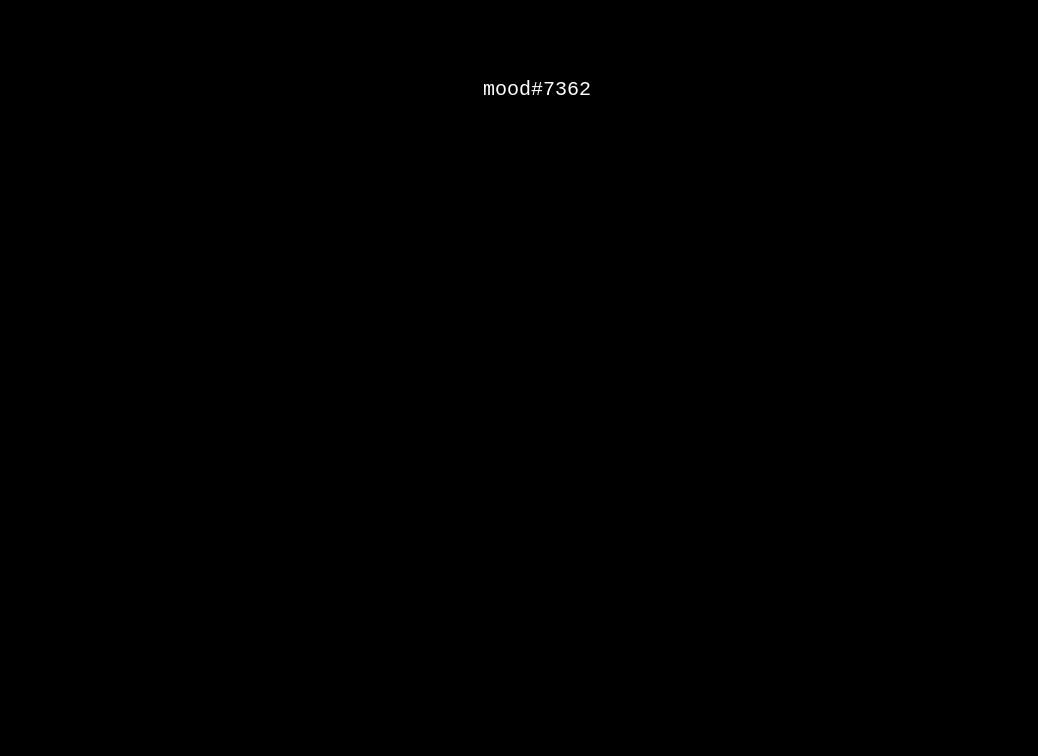
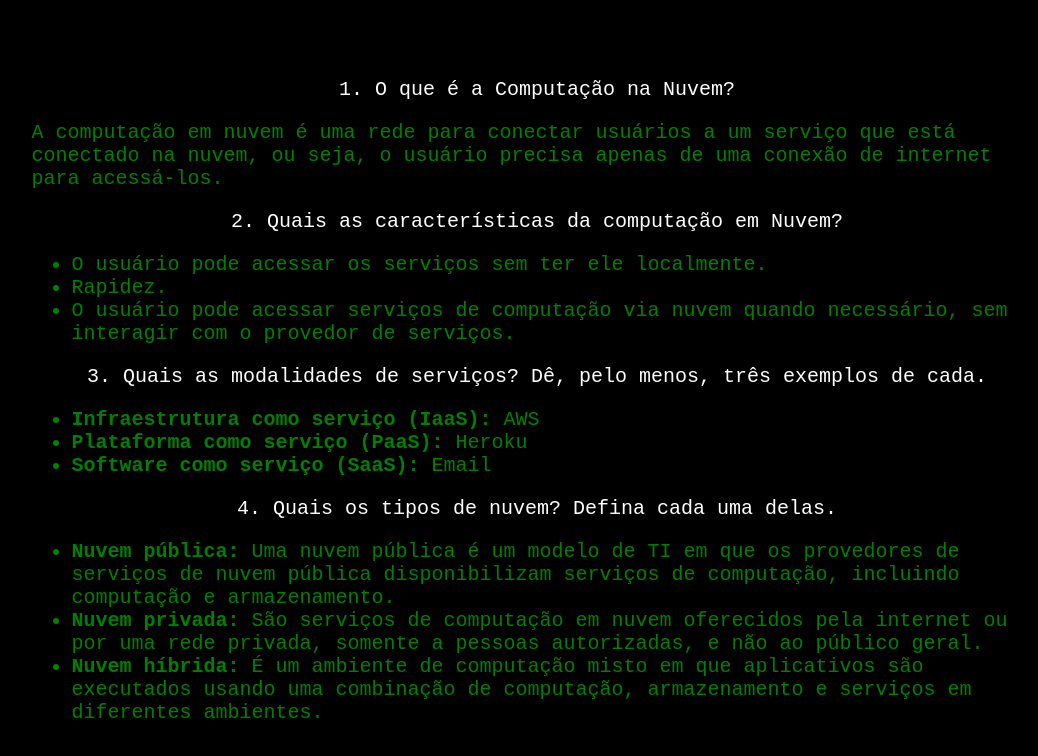
Before and after one commit to kkmood/HTML, a plain HTML site: page index.html in a window 1280 px wide. Shown: the whole page, without its empty margins (103-1141 px from the left). Drawn offline with Linux system fonts and the light colour scheme.

Commit message:
Update index.html

```diff
--- a/index.html
+++ b/index.html
@@ -1,7 +1,7 @@
 <!DOCTYPE html>
 <html>
   <head>
-    <title>Discod</title>
+    <title>Respostas Trabalho</title>
     <style>
       body {
         background-color: black;
@@ -11,9 +11,58 @@
         text-align: center;
         padding-top: 50px;
       }
+      .resposta {
+        color: green;
+        text-align: left;
+        margin: 20px auto;
+        width: 80%;
+      }
+      .pergunta {
+        color: white;
+        text-align: center;
+        margin: 20px auto;
+        width: 80%;
+      }
     </style>
   </head>
   <body>
-    <p>mood#7362</p>
+    <div class="pergunta">
+      <p>1. O que é a Computação na Nuvem?</p>
+    </div>
+    <div class="resposta">
+      <p>A computação em nuvem é uma rede para conectar usuários a um serviço que está
+        conectado na nuvem, ou seja, o usuário precisa apenas de uma conexão de internet para
+        acessá-los.</p>
+    </div>
+    <div class="pergunta">
+      <p>2. Quais as características da computação em Nuvem?</p>
+    </div>
+    <div class="resposta">
+      <ul>
+        <li>O usuário pode acessar os serviços sem ter ele localmente.</li>
+        <li>Rapidez.</li>
+        <li>O usuário pode acessar serviços de computação via nuvem quando necessário, sem interagir com o provedor de serviços.</li>
+      </ul>
+    </div>
+    <div class="pergunta">
+      <p>3. Quais as modalidades de serviços? Dê, pelo menos, três exemplos de cada.</p>
+    </div>
+    <div class="resposta">
+      <ul>
+        <li><strong>Infraestrutura como serviço (IaaS):</strong> AWS</li>
+        <li><strong>Plataforma como serviço (PaaS):</strong> Heroku</li>
+        <li><strong>Software como serviço (SaaS):</strong> Email</li>
+      </ul>
+    </div>
+    <div class="pergunta">
+      <p>4. Quais os tipos de nuvem? Defina cada uma delas.</p>
+    </div>
+    <div class="resposta">
+      <ul>
+        <li><strong>Nuvem pública:</strong> Uma nuvem pública é um modelo de TI em que os provedores de serviços de nuvem pública disponibilizam serviços de computação, incluindo computação e armazenamento.</li>
+        <li><strong>Nuvem privada:</strong> São serviços de computação em nuvem oferecidos pela internet ou por uma rede privada, somente a pessoas autorizadas, e não ao público geral.</li>
+        <li><strong>Nuvem híbrida:</strong> É um ambiente de computação misto em que aplicativos são executados usando uma combinação de computação, armazenamento e serviços em diferentes ambientes.</li>
+      </ul>
+    </div>
   </body>
 </html>
```
